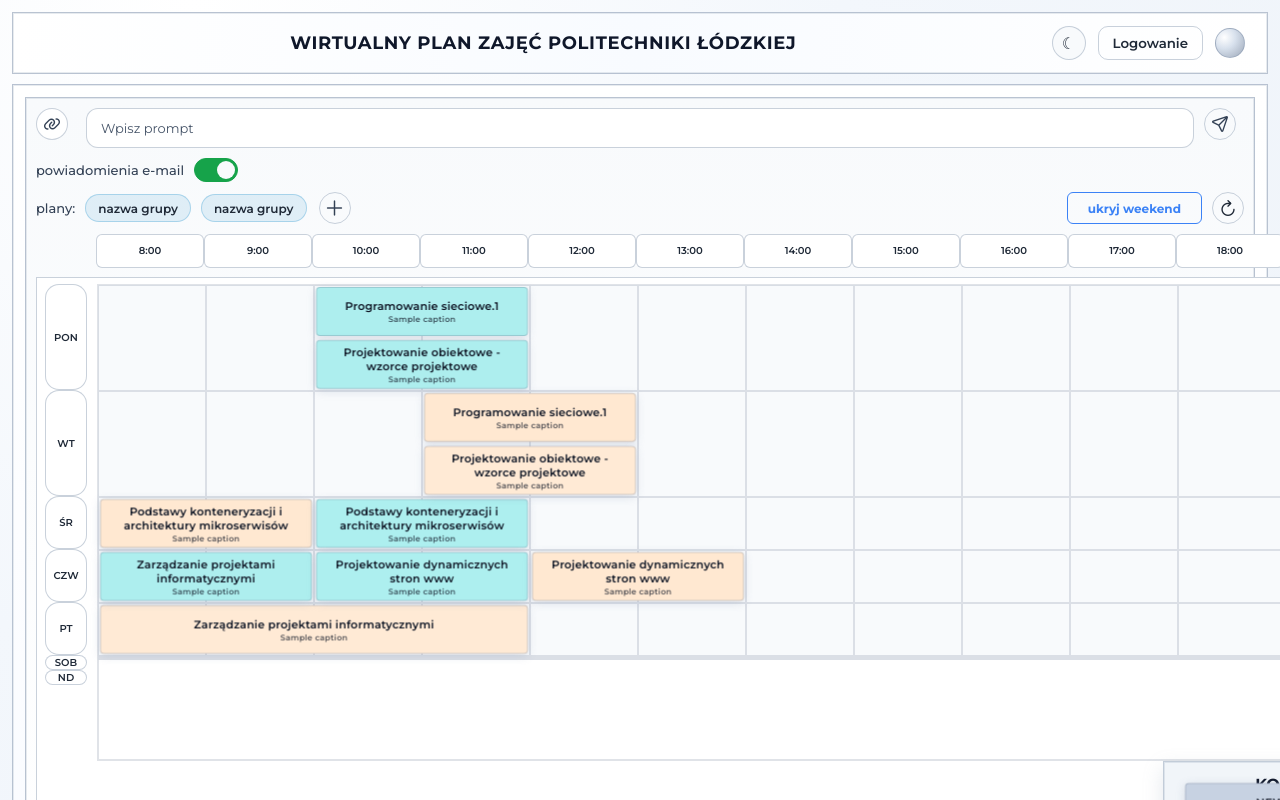
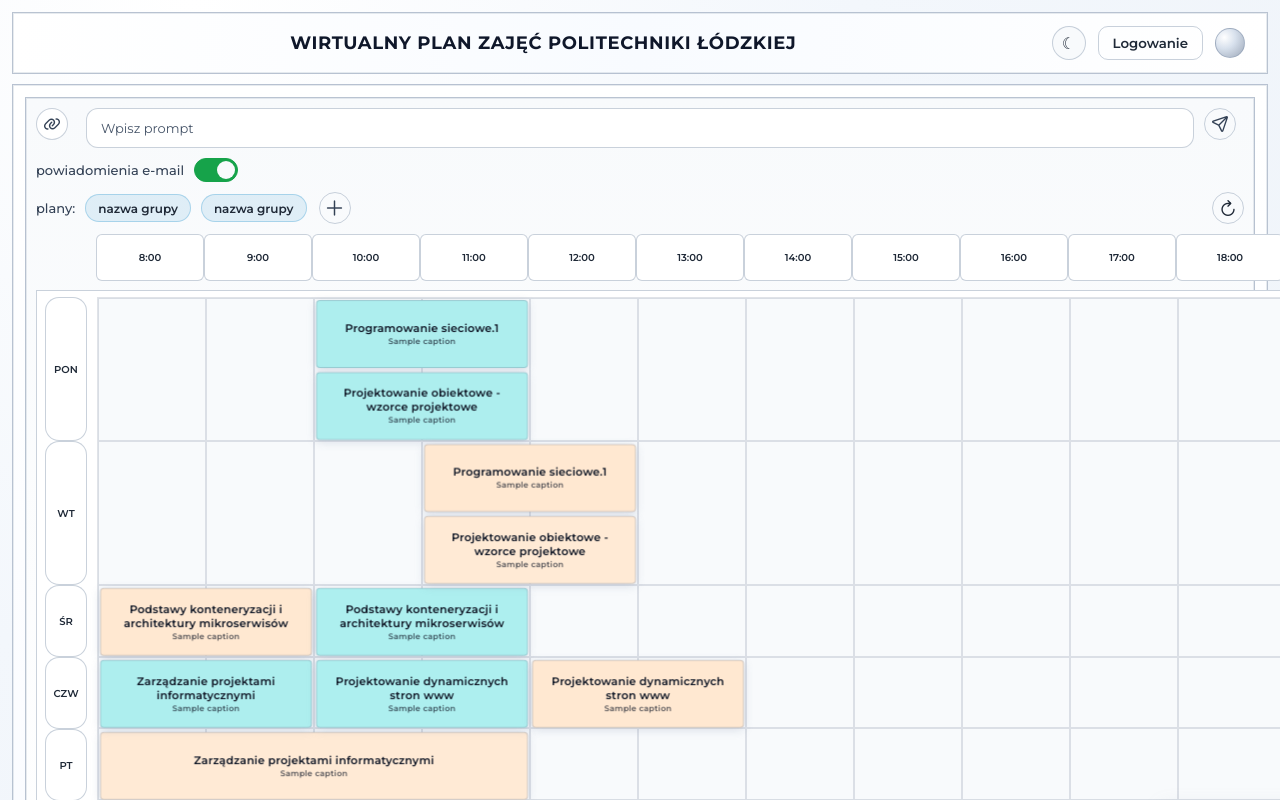
Before and after one commit to mechanikal/ProjKompFrontEnd, a React (Vite) app: page / in a window 1280 px wide. Shown: the top 800 px of the page. Built offline with nearby package versions, Linux system fonts and the light colour scheme.

Commit message:
feat: remove weekend support - calendar now displays Monday to Friday only

```diff
--- a/src/App.tsx
+++ b/src/App.tsx
@@ -55,15 +55,15 @@ function App() {
   const gridWidth = colWidth * 12;
 
   const rawGridHeight = Math.min(420, Math.max(280, height * 0.42));
-  const rowHeight = Math.max(36, Math.floor(rawGridHeight / 7) + CELL_HEIGHT_BONUS);
-  const gridHeight = rowHeight * 7;
+  const rowHeight = Math.max(36, Math.floor(rawGridHeight / 5) + CELL_HEIGHT_BONUS);
+  const gridHeight = rowHeight * 5;
 
   const gridProps = useMemo(() => ({
-    rows: 7,
+    rows: 5,
     cols: 12,
     gridWidth,
     gridHeight,
-    rowHeights: [1, 1, 1, 1, 1, 1, 1],
+    rowHeights: [1, 1, 1, 1, 1],
     StartPoint: { x: 54, y: 0 },
     Bin: {
       StartPoint: { x: 54 + gridWidth - 230, y: gridHeight + 18 },
--- a/src/components/Timetable.tsx
+++ b/src/components/Timetable.tsx
@@ -32,21 +32,10 @@ const Timetable: React.FC<TimetableProps> = ({ gridProps, theme, onEditBarVisibi
     const [selectedBlockId, setSelectedBlockId] = useState<number | null>(null);
     const rightPanelRef = useRef<HTMLElement | null>(null);
     const toast = useRef<Toast>(null);
-    const [showWeekends, setShowWeekends] = useState(true);
 
-    const effectiveRowHeights = useMemo(
-        () => (showWeekends ? rowHeights : rowHeights.map((height, index) => (index >= 5 ? 0 : height))),
-        [rowHeights, showWeekends],
-    );
-    const currentGridProps = useMemo(() => buildCurrentGridProps(gridProps, effectiveRowHeights), [gridProps, effectiveRowHeights]);
+    const currentGridProps = useMemo(() => buildCurrentGridProps(gridProps, rowHeights), [gridProps, rowHeights]);
     const selectedBlock = blocksData.find(b => b.id === selectedBlockId) || null;
     const [emailNotificationsEnabled, setEmailNotificationsEnabled] = useState(true);
-    const visibleBlocks = useMemo(
-        () => (showWeekends
-            ? blocksData
-            : blocksData.filter((block) => block.row < 5 || block.row === -1 || block.col === -1)),
-        [blocksData, showWeekends],
-    );
 
     useEffect(() => {
         onEditBarVisibilityChange?.(selectedBlockId !== null);
@@ -260,12 +249,6 @@ const Timetable: React.FC<TimetableProps> = ({ gridProps, theme, onEditBarVisibi
                     <span className="tt-plan-chip">nazwa grupy</span>
                     <Button icon="pi pi-plus" text rounded className="tt-icon-btn tt-chip-add-btn" />
                     <div className="tt-plan-row-spacer" />
-                    <Button
-                        label={showWeekends ? "ukryj weekend" : "pokaz weekend"}
-                        outlined
-                        className="tt-weekend-toggle-btn"
-                        onClick={() => setShowWeekends((previous) => !previous)}
-                    />
                     <Button icon="pi pi-refresh" rounded outlined className="tt-icon-btn tt-refresh-btn" />
                 </div>
 
@@ -286,10 +269,9 @@ const Timetable: React.FC<TimetableProps> = ({ gridProps, theme, onEditBarVisibi
                         cols={cols}
                         gridHeight={gridHeight}
                         gridWidth={gridWidth}
-                        rowHeights={effectiveRowHeights}
+                        rowHeights={rowHeights}
                         StartPoint={currentGridProps.StartPoint}
                         Bin={currentGridProps.Bin}
-                        showWeekends={showWeekends}
                     />
                     <motion.div
                         className="tt-block-layer"
@@ -298,7 +280,7 @@ const Timetable: React.FC<TimetableProps> = ({ gridProps, theme, onEditBarVisibi
                         animate="animate"
                     >
                         <AnimatePresence mode="popLayout" initial={false}>
-                            {visibleBlocks.map((block) => (
+                            {blocksData.map((block) => (
                                 <ClassBlock
                                     gridProps={gridProps}
                                     handlePickup={handleBlockPickup}
--- a/src/components/TimetableGrid.tsx
+++ b/src/components/TimetableGrid.tsx
@@ -1,24 +1,18 @@
 import React from "react";
 import { GridProps } from "../utils/TimeGridUtils";
-import { AnimatePresence, motion } from "framer-motion";
-import { springTransition, weekendRowVariants } from "../utils/MotionUtils";
+import { motion } from "framer-motion";
+import { springTransition } from "../utils/MotionUtils";
 
 
-type TimetableGridProps = GridProps & {
-  showWeekends: boolean;
-};
-
-const TimetableGrid: React.FC<TimetableGridProps> = ({ rows, cols, gridHeight, gridWidth, rowHeights, StartPoint, Bin, showWeekends }) => {
+const TimetableGrid: React.FC<GridProps> = ({ rows, cols, gridHeight, gridWidth, rowHeights, StartPoint, Bin }) => {
   const cellSize = { x: gridWidth / cols, y: gridHeight / rows };
-  const weekdays = ["PON", "WT", "ŚR", "CZW", "PT", "SOB", "ND"];
-  const dayRows = weekdays.slice(0, rows).map((day, index) => ({
+  const weekdays = ["PON", "WT", "ŚR", "CZW", "PT"];
+  const dayRows = weekdays.map((day, index) => ({
     day,
     index,
-    isWeekend: index >= 5,
     heightPx: Math.max(0, rowHeights[index] * cellSize.y),
   }));
-  const visibleRows = dayRows.filter((row) => showWeekends || !row.isWeekend);
-  const visibleGridHeight = visibleRows.reduce((sum, row) => sum + row.heightPx, 0);
+  const visibleGridHeight = dayRows.reduce((sum, row) => sum + row.heightPx, 0);
 
   return (
     <div
@@ -32,7 +26,7 @@ const TimetableGrid: React.FC<TimetableGridProps> = ({ rows, cols, gridHeight, g
         height: `${visibleGridHeight}px`,
       }}
     >
-      {dayRows.filter((row) => !row.isWeekend).map((row) => (
+      {dayRows.map((row) => (
         <div
           key={row.day}
           className="timetable-day-row"
@@ -41,22 +35,6 @@ const TimetableGrid: React.FC<TimetableGridProps> = ({ rows, cols, gridHeight, g
           <span className="timetable-day-pill">{row.day}</span>
         </div>
       ))}
-      <AnimatePresence initial={false}>
-        {showWeekends && dayRows.filter((row) => row.isWeekend).map((row) => (
-          <motion.div
-            key={row.day}
-            variants={weekendRowVariants}
-            custom={row.heightPx}
-            initial="initial"
-            animate="animate"
-            exit="exit"
-            className="timetable-day-row timetable-day-row-weekend"
-            style={{ transformOrigin: "top" }}
-          >
-            <span className="timetable-day-pill">{row.day}</span>
-          </motion.div>
-        ))}
-      </AnimatePresence>
     </div>
 
     <motion.div
@@ -71,7 +49,7 @@ const TimetableGrid: React.FC<TimetableGridProps> = ({ rows, cols, gridHeight, g
         top: `${StartPoint.y}px`,
       }}
     >
-      {dayRows.filter((row) => !row.isWeekend).map((row) => (
+      {dayRows.map((row) => (
         <div
           key={row.day}
           className="timetable-grid-row"
@@ -85,27 +63,6 @@ const TimetableGrid: React.FC<TimetableGridProps> = ({ rows, cols, gridHeight, g
           ))}
         </div>
       ))}
-      <AnimatePresence initial={false}>
-        {showWeekends && dayRows.filter((row) => row.isWeekend).map((row) => (
-          <motion.div
-            key={row.day}
-            variants={weekendRowVariants}
-            custom={row.heightPx}
-            initial="initial"
-            animate="animate"
-            exit="exit"
-            className="timetable-grid-row timetable-grid-row-weekend"
-            style={{
-              transformOrigin: "top",
-              gridTemplateColumns: `repeat(${cols}, ${cellSize.x}px)`,
-            }}
-          >
-            {Array.from({ length: cols }).map((_, colIndex) => (
-              <div key={`${row.day}-${colIndex}`} className="timetable-cell" />
-            ))}
-          </motion.div>
-        ))}
-      </AnimatePresence>
     </motion.div>
 
     <motion.div
```
